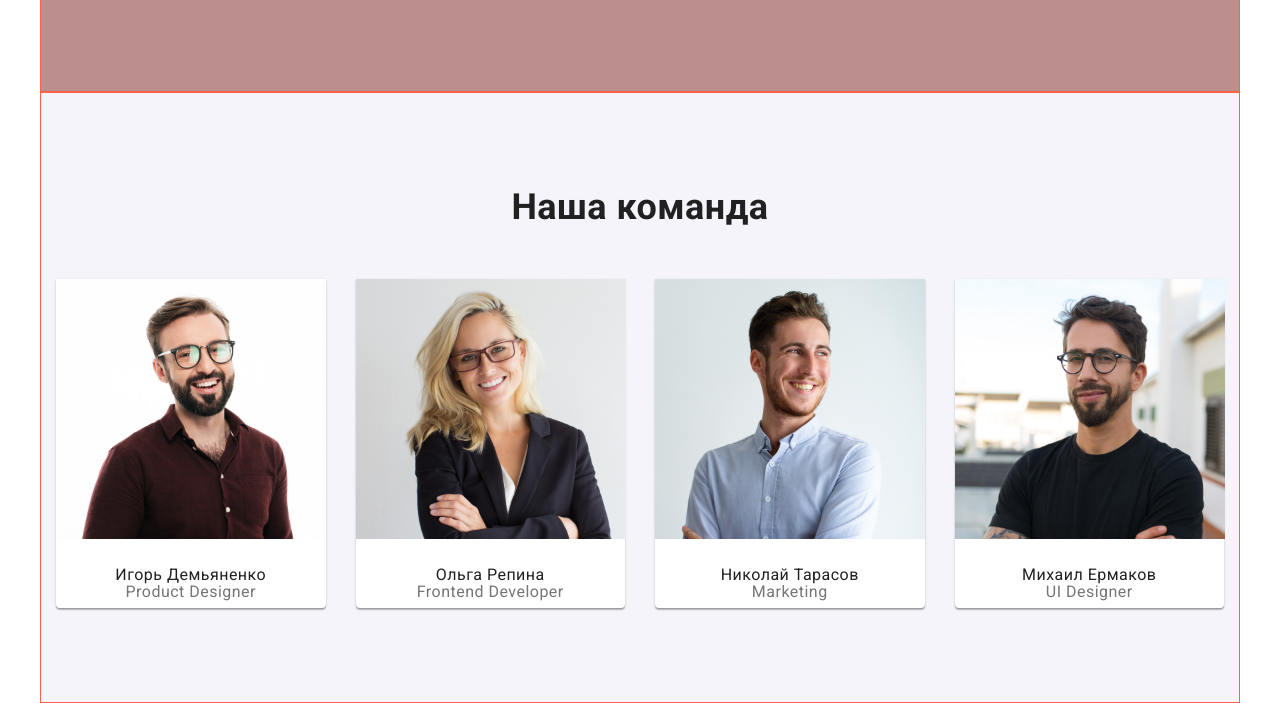
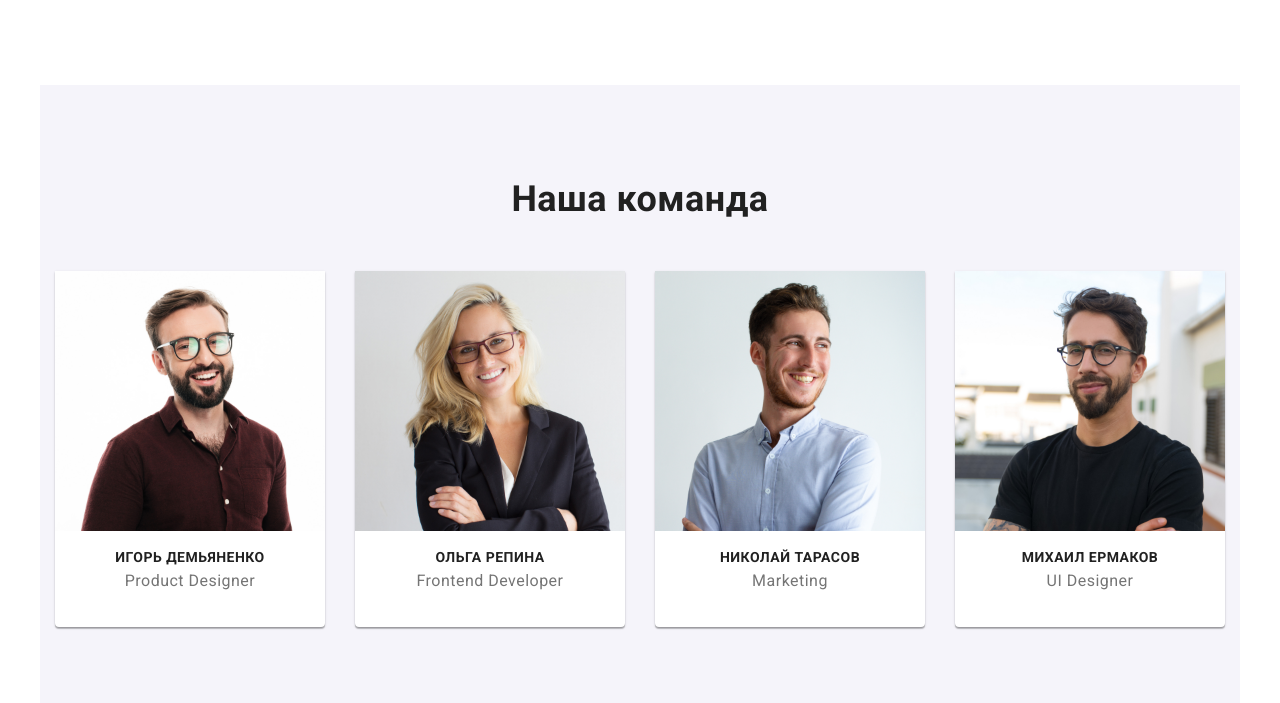
Before and after one commit to Marishka95s/goit-markup-hw-03, a plain HTML site: page index.html in a window 1280 px wide. Shown: the part 1157-1860 px from the top of the page. Drawn offline with nearby package versions, Linux system fonts and the light colour scheme.

Commit message:
Addition tryings)

```diff
--- a/css/style.css
+++ b/css/style.css
@@ -71,8 +71,8 @@ p {
   padding-bottom: 94px;
   margin: 0 auto;
 
-  border: 1px solid tomato;
-  background-color: ROSYBROWN;
+  /* border: 1px solid tomato; */
+  /* background-color: ROSYBROWN; */
 }
 
 /* Logo */
@@ -169,7 +169,7 @@ p {
 .hero {
   text-align: center;
   border-top: 1px solid #ececec;
-  /* background-color: #2f303a; */
+  background-color: #2f303a;
 }
 .hero-title {
   margin: 0;
@@ -273,6 +273,7 @@ p {
   display: block;
   width: calc((100% - 90px) / 4);
   margin-right: 30px;
+  padding-bottom: 30px;
 
   text-align: center;
   background: #ffffff;
@@ -283,21 +284,13 @@ p {
 .team-list .item:last-child {
   margin-right: 0px;
 }
-.team h3 {
-  display: block;
-  margin-top: 30px;
 
-  font-weight: 500;
-  font-size: 16px;
-  line-height: 1.19px;
-  text-transform: none;
-}
-.team p {
-  display: block;
+.team-list .item p {
   margin-top: 10px;
 
   font-size: 16px;
   line-height: 1.19px;
+  text-transform: none;
 }
 
 /* Footer */
--- a/index.html
+++ b/index.html
@@ -75,28 +75,28 @@
         <h2>Наша команда</h2>
         <ul class="team-list">
             <li class="item">
-              <a href="" class="team-member">
+              <a href="">
                 <img src="./images/photo1.jpg" alt="Игорь Демьяненко" width="270" height="260">
                 <h3>Игорь Демьяненко</h3>
                 <p>Product Designer</p>
               </a>
             </li>
             <li class="item">
-              <a href="" class="team-member">
+              <a href="">
                 <img src="./images/photo2.jpg" alt="Ольга Репина" width="270" height="260">
                 <h3>Ольга Репина</h3>
                 <p>Frontend Developer</p>
               </a>
             </li>
             <li class="item">
-              <a href="" class="team-member">
+              <a href="">
                 <img src="./images/photo3.jpg" alt="Николай Тарасов" width="270" height="260">
                 <h3>Николай Тарасов</h3>
                 <p>Marketing</p>
               </a>
             </li>
             <li class="item">
-              <a href="" class="team-member">
+              <a href="" >
                 <img src="./images/photo4.jpg" alt="Михаил Ермаков" width="270" height="260">
                 <h3>Михаил Ермаков</h3>
                 <p>UI Designer</p>
```
